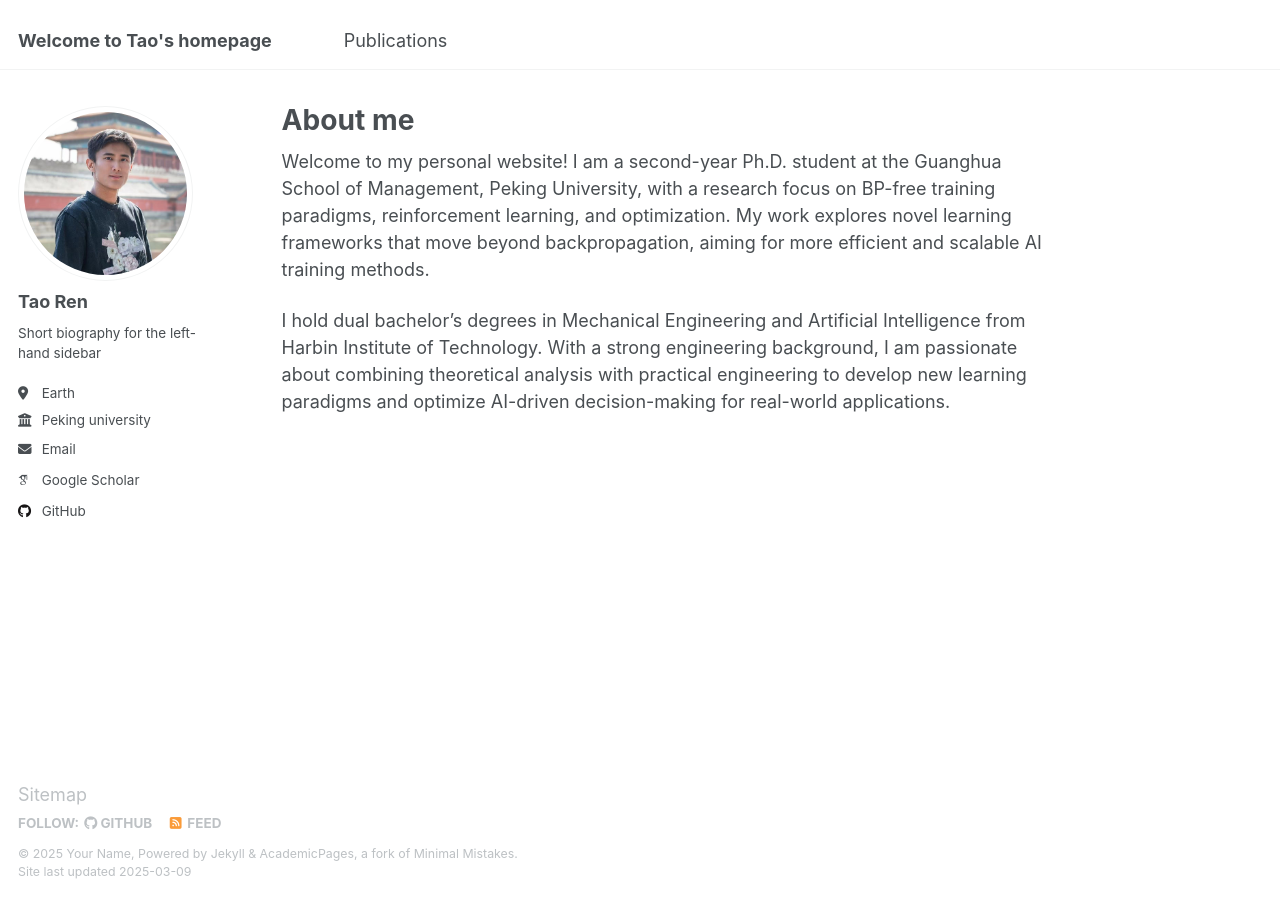
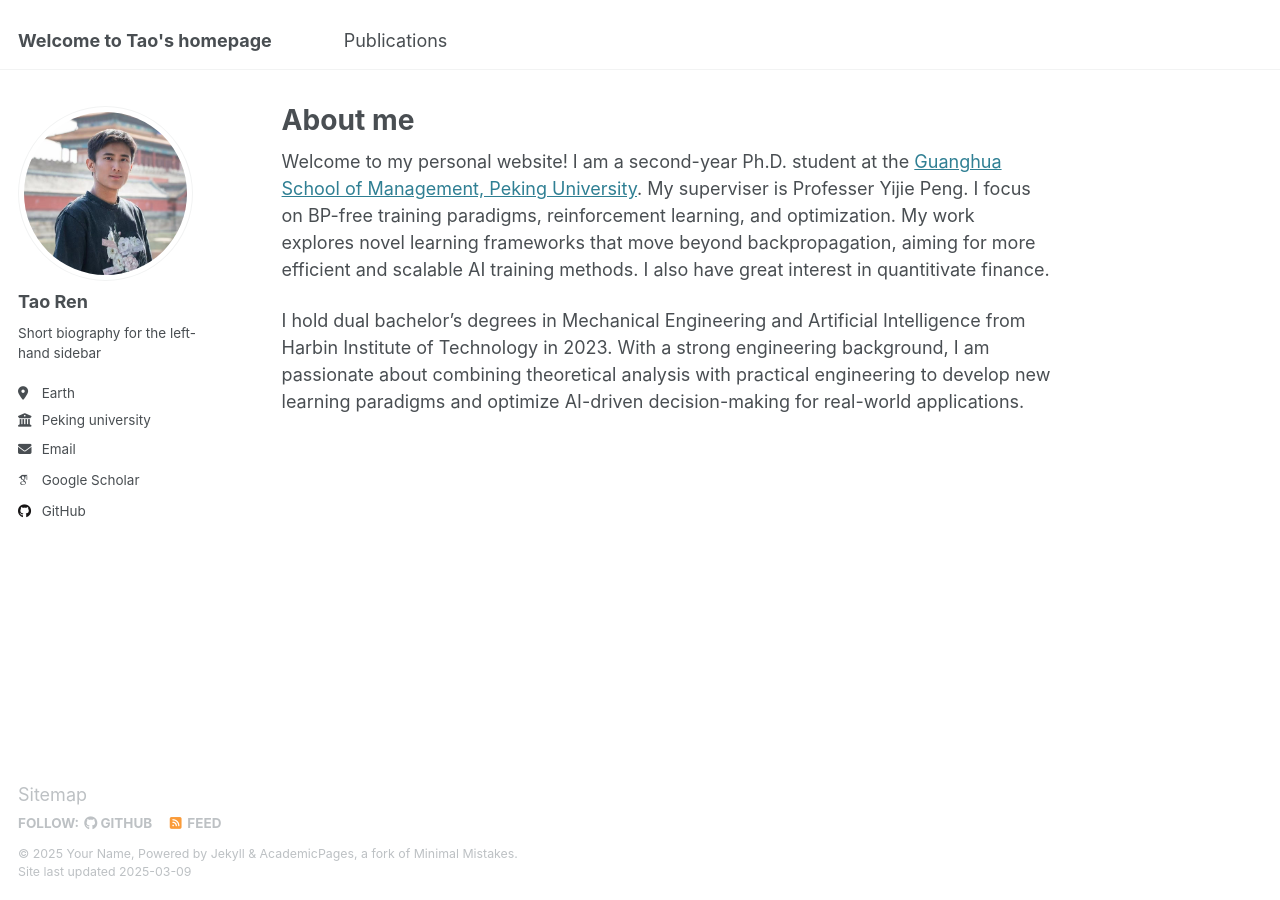
Before and after one commit to RTkenny/RTkenny.github.io, a Jekyll site: the page built from _pages/about.md, in a window 1280 px wide. Built offline with Jekyll 4.4.1, drawn with Linux system fonts in a browser that asks for light colours; some web fonts are replaced.

Commit message:
Update about.md

```diff
--- a/_pages/about.md
+++ b/_pages/about.md
@@ -7,6 +7,6 @@ redirect_from:
   - /about.html
 ---
 
-Welcome to my personal website! I am a second-year Ph.D. student at the Guanghua School of Management, Peking University, with a research focus on BP-free training paradigms, reinforcement learning, and optimization. My work explores novel learning frameworks that move beyond backpropagation, aiming for more efficient and scalable AI training methods.
+Welcome to my personal website! I am a second-year Ph.D. student at the [Guanghua School of Management, Peking University](www.https://www.gsm.pku.edu.cn/). My superviser is Professer Yijie Peng. I focus on BP-free training paradigms, reinforcement learning, and optimization. My work explores novel learning frameworks that move beyond backpropagation, aiming for more efficient and scalable AI training methods. I also have great interest in quantitivate finance.
 
-I hold dual bachelor’s degrees in Mechanical Engineering and Artificial Intelligence from Harbin Institute of Technology. With a strong engineering background, I am passionate about combining theoretical analysis with practical engineering to develop new learning paradigms and optimize AI-driven decision-making for real-world applications.
+I hold dual bachelor’s degrees in Mechanical Engineering and Artificial Intelligence from Harbin Institute of Technology in 2023. With a strong engineering background, I am passionate about combining theoretical analysis with practical engineering to develop new learning paradigms and optimize AI-driven decision-making for real-world applications.
```
